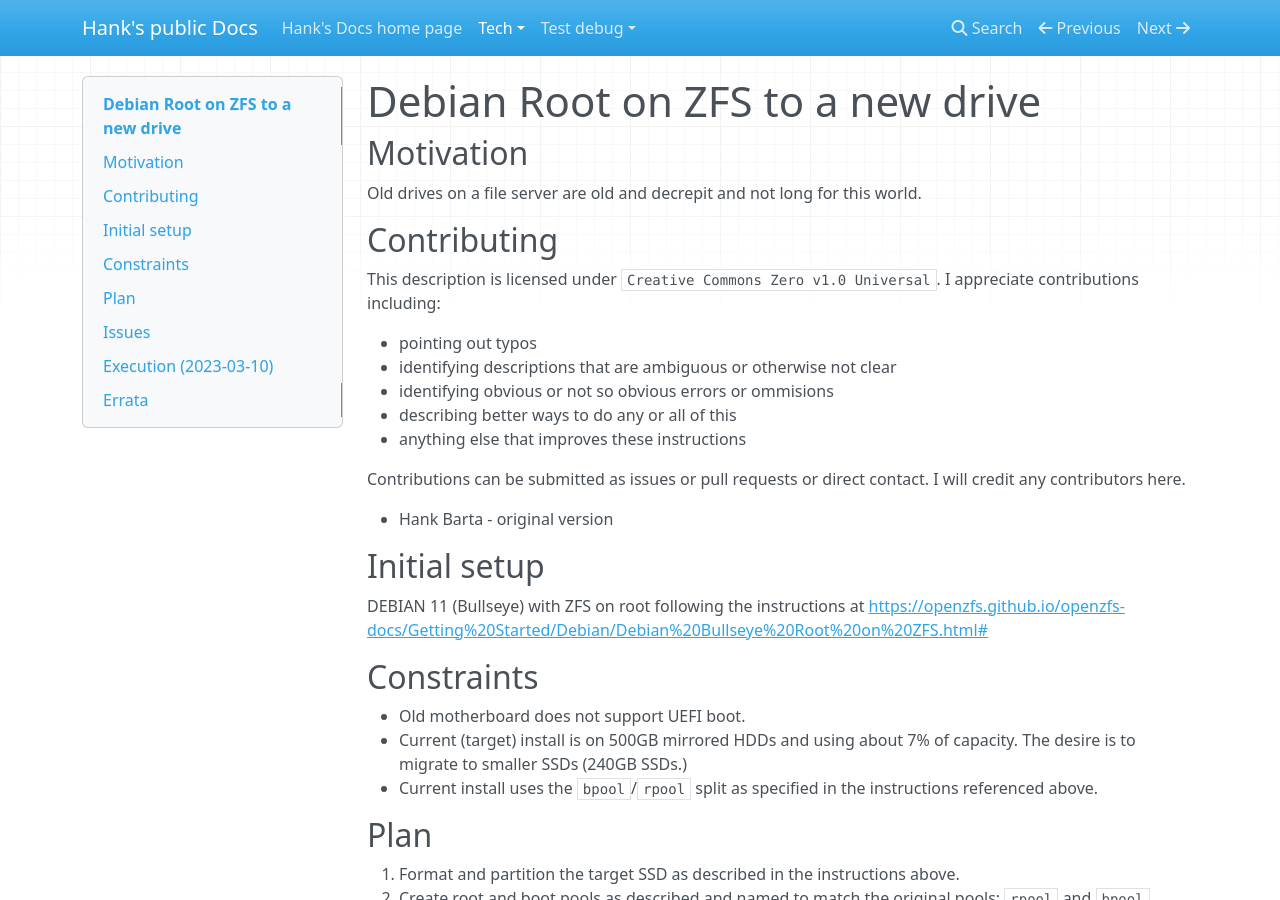
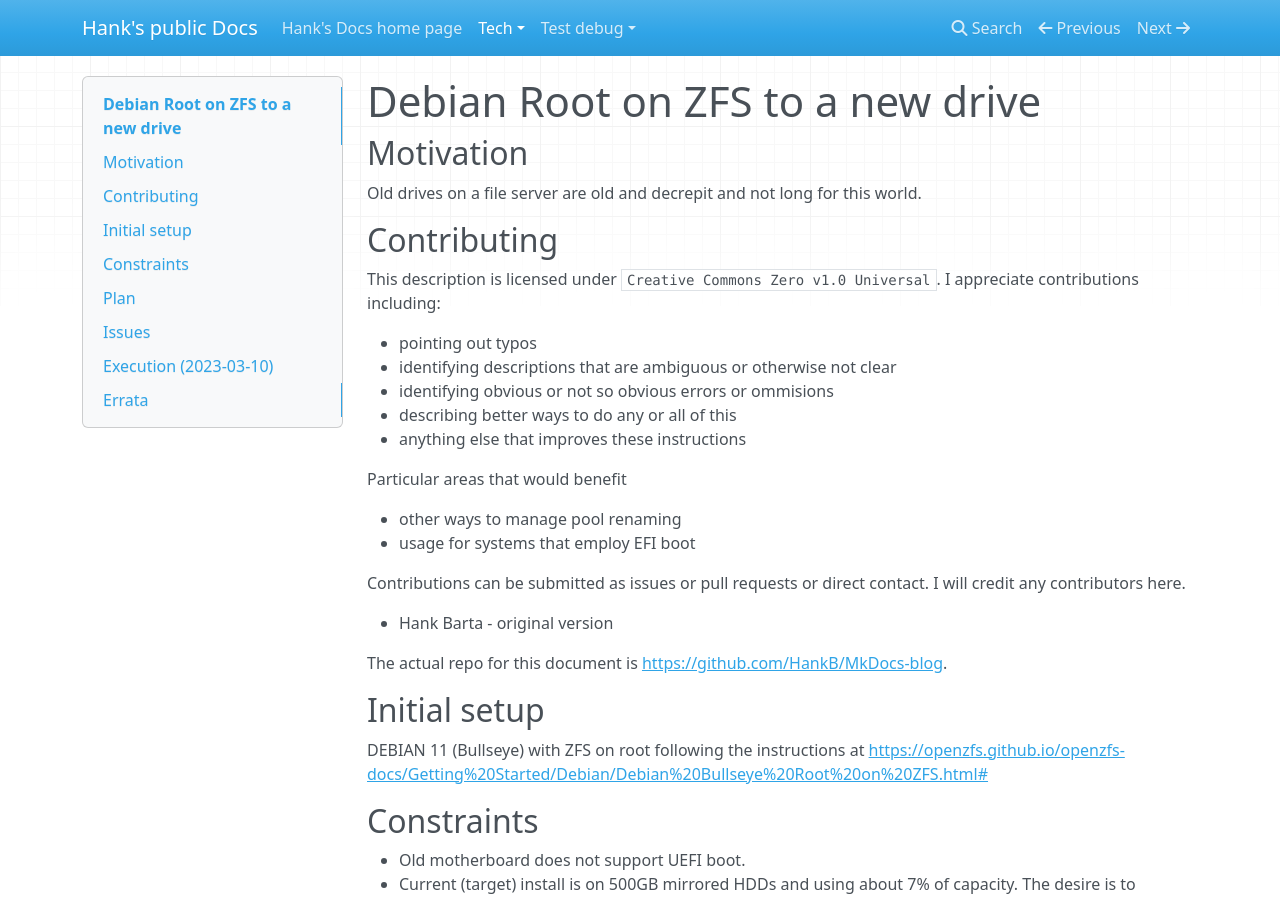
Before and after one commit to HankB/MkDocs-blog, an MkDocs documentation site: the page built from docs/tech/Debian_ZFS_on_root_to_a_new_drive.md, in a window 1280 px wide and 900 px high. Built offline with MkDocs 1.6.1, drawn with Linux system fonts in a browser that asks for light colours; nearby versions of some CDN libraries.

Commit message:
list repo

```diff
--- a/docs/tech/Debian_ZFS_on_root_to_a_new_drive.md
+++ b/docs/tech/Debian_ZFS_on_root_to_a_new_drive.md
@@ -14,9 +14,16 @@ This description is licensed under `Creative Commons Zero v1.0 Universal`. I app
 * describing better ways to do any or all of this
 * anything else that improves these instructions
 
+Particular areas that would benefit
+
+* other ways to manage pool renaming
+* usage for systems that employ EFI boot
+
 Contributions can be submitted as issues or pull requests or direct contact. I will credit any contributors here.
 
 * Hank Barta - original version
+
+The actual repo for this document is <https://github.com/HankB/MkDocs-blog>.
 
 ## Initial setup
 
```
